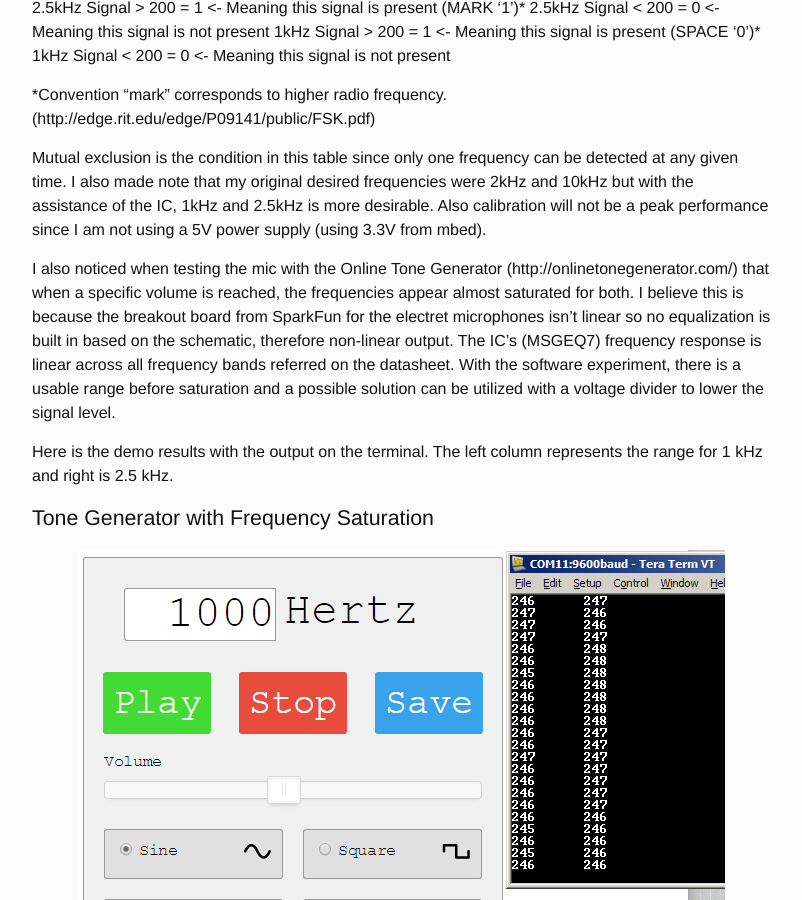
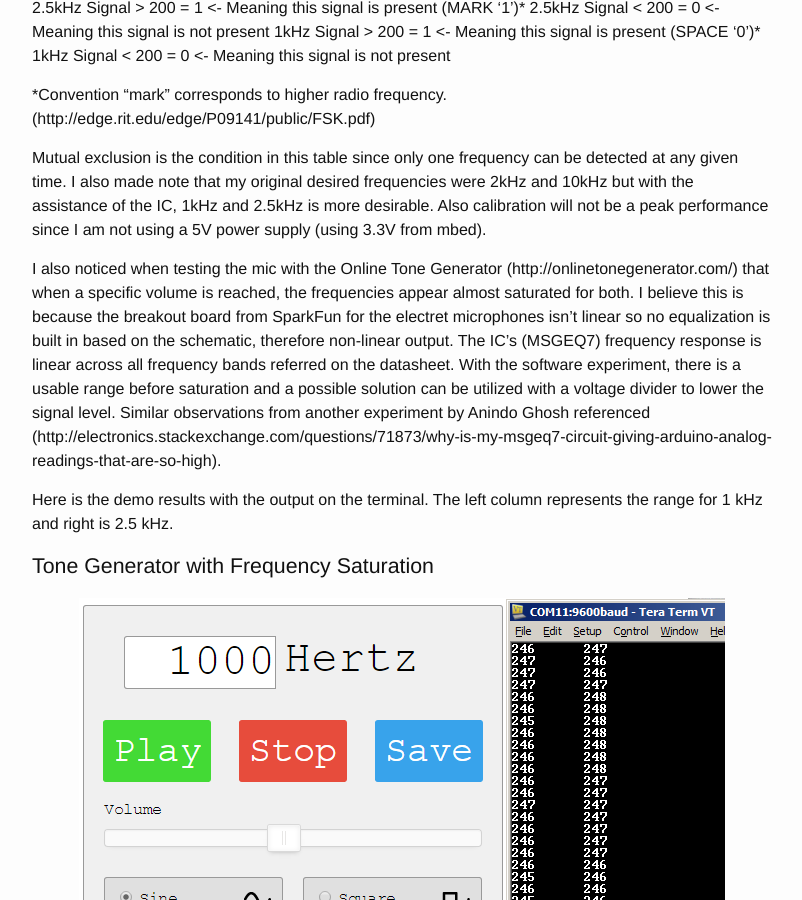
Before and after one commit to vartan/Xeebo, a Jekyll site: the page built from _posts/2015-05-01-weekly-report-13.md, in a window 1280 px wide and 900 px high, scrolled down 4013 px. Shown: the whole window, without its empty margins (238-1040 px from the left). Built offline with Jekyll 4.4.1, drawn with Linux system fonts in a browser that asks for light colours; comment, search, counter and statistics services are not loaded; some of the changed text lies outside the part shown.

Commit message:
may 1 updates with report draft

```diff
--- a/_posts/2015-05-01-weekly-report-13.md
+++ b/_posts/2015-05-01-weekly-report-13.md
@@ -47,7 +47,7 @@
 Mutual exclusion is the condition in this table since only one frequency can be detected at any given time.
 I also made note that my original desired frequencies were 2kHz and 10kHz but with the assistance of the IC, 1kHz and 2.5kHz is more desirable.  Also calibration will not be a peak performance since I am not using a 5V power supply (using 3.3V from mbed).
 
-I also noticed when testing the mic with the Online Tone Generator (http://onlinetonegenerator.com/) that when a specific volume is reached, the frequencies appear almost saturated for both.  I believe this is because the breakout board from SparkFun for the electret microphones isn't linear so no equalization is built in based on the schematic, therefore non-linear output.  The IC's (MSGEQ7) frequency response is linear across all frequency bands referred on the datasheet.  With the software experiment, there is a usable range before saturation and a possible solution can be utilized with a voltage divider to lower the signal level.
+I also noticed when testing the mic with the Online Tone Generator (http://onlinetonegenerator.com/) that when a specific volume is reached, the frequencies appear almost saturated for both.  I believe this is because the breakout board from SparkFun for the electret microphones isn't linear so no equalization is built in based on the schematic, therefore non-linear output.  The IC's (MSGEQ7) frequency response is linear across all frequency bands referred on the datasheet.  With the software experiment, there is a usable range before saturation and a possible solution can be utilized with a voltage divider to lower the signal level.  Similar observations from another experiment by Anindo Ghosh referenced (http://electronics.stackexchange.com/questions/71873/why-is-my-msgeq7-circuit-giving-arduino-analog-readings-that-are-so-high).
 
 Here is the demo results with the output on the terminal.  The left column represents the range for 1 kHz and right is 2.5 kHz.
 
@@ -58,4 +58,7 @@
 ![Saturation at 1 kHz](/images/am_1.0khztone.png)
 
 ###Tone Generator with 2.5 kHz
-![Saturation at 1 kHz](/images/am_2.5khztone.png)
+![Saturation at 2.5 kHz](/images/am_2.5khztone.png)
+
+##May 1, 2015
+Today I'll be focusing on finalizing the report for the semester on my tasks and full implementation in software.  I also received confirmation fron OSH Park that my boards have returned from fabrication and have been shipped as I write this entry.  The goal today is to complete the look up table for the receive function based on signal input with verified output.
```
